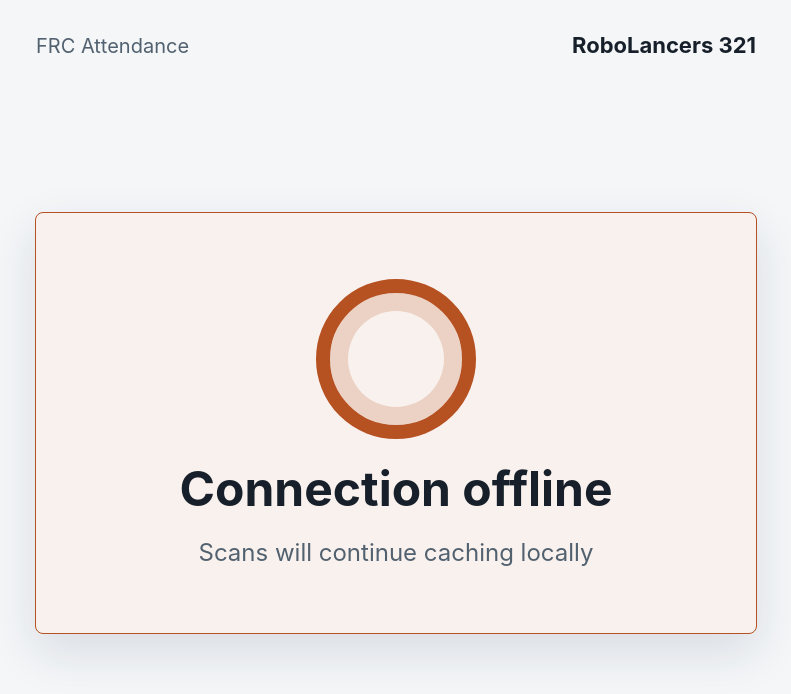
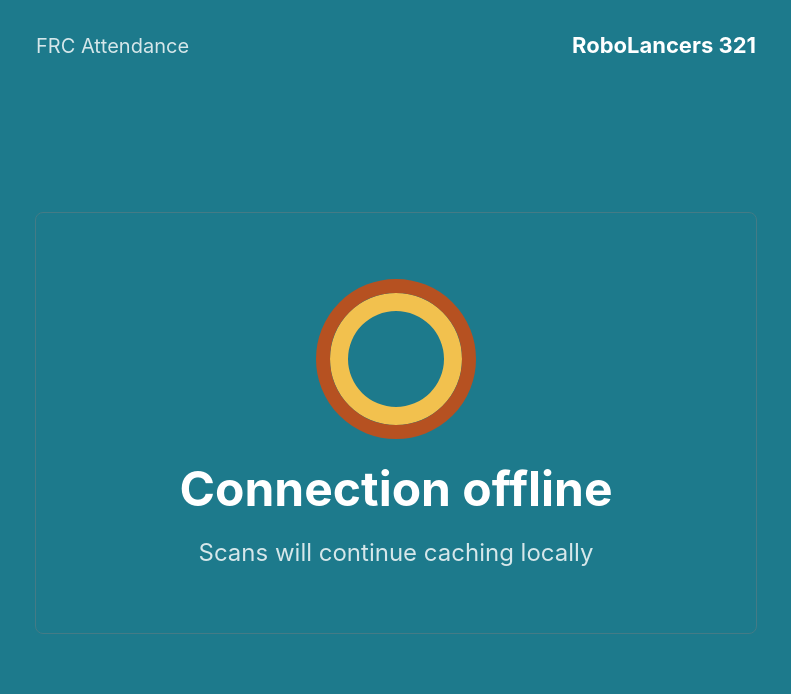
Before and after one commit to isriah/FRC-Attendance-System, a React (Vite) app in the folder apps/kiosk/: page / in a window 1280 px wide. Shown: the top 694 px of the page, without its empty margins (244-1035 px from the left). Built offline with nearby package versions, Linux system fonts and the light colour scheme; no server answers.

Commit message:
Use primary color for kiosk scan screen

```diff
--- a/apps/kiosk/src/ui/styles.css
+++ b/apps/kiosk/src/ui/styles.css
@@ -2,15 +2,16 @@ html,
 body,
 #root {
   --page-bg: #f4f6f8;
-  --surface-bg: #ffffff;
+  --surface-bg: var(--primary-color);
   --text-color: #17202a;
-  --muted-color: #52616f;
+  --on-primary-color: #ffffff;
+  --muted-color: color-mix(in srgb, var(--on-primary-color), var(--primary-color) 18%);
   --border-color: #d8dee6;
   --primary-color: #1d7a8c;
   --accent-color: #f2c14e;
   --primary-dark: color-mix(in srgb, var(--primary-color), #000000 26%);
   --primary-soft: color-mix(in srgb, var(--primary-color), #ffffff 76%);
-  --primary-bg: color-mix(in srgb, var(--primary-color), #ffffff 92%);
+  --primary-bg: var(--primary-color);
   --accent-dark: color-mix(in srgb, var(--accent-color), #000000 38%);
   --accent-soft: color-mix(in srgb, var(--accent-color), #ffffff 70%);
   --accent-bg: color-mix(in srgb, var(--accent-color), #ffffff 90%);
@@ -21,8 +22,8 @@ body,
   height: 100%;
   margin: 0;
   font-family: Inter, system-ui, -apple-system, BlinkMacSystemFont, "Segoe UI", sans-serif;
-  background: var(--page-bg);
-  color: var(--text-color);
+  background: var(--primary-color);
+  color: var(--on-primary-color);
 }
 
 .kiosk-shell {
@@ -46,7 +47,7 @@ body,
 }
 
 .kiosk-brand strong {
-  color: var(--text-color);
+  color: var(--on-primary-color);
   font-size: 22px;
 }
 
@@ -58,9 +59,9 @@ body,
   align-content: center;
   gap: 24px;
   background: var(--surface-bg);
-  border: 1px solid var(--border-color);
+  border: 1px solid color-mix(in srgb, var(--primary-dark), #ffffff 20%);
   border-radius: 8px;
-  box-shadow: 0 18px 48px rgba(24, 39, 75, 0.12);
+  box-shadow: none;
   text-align: center;
   transition: border-color 180ms ease, background 180ms ease;
 }
@@ -69,44 +70,44 @@ body,
   width: 132px;
   height: 132px;
   border-radius: 50%;
-  border: 14px solid var(--primary-color);
-  box-shadow: inset 0 0 0 18px var(--primary-soft);
+  border: 14px solid var(--primary-dark);
+  box-shadow: inset 0 0 0 18px var(--accent-color);
 }
 
 .scan-panel-welcome,
 .scan-panel-goodbye {
-  border-color: var(--primary-dark);
-  background: var(--primary-bg);
+  border-color: color-mix(in srgb, var(--primary-dark), #ffffff 20%);
+  background: var(--primary-color);
 }
 
 .scan-panel-welcome .reader-mark,
 .scan-panel-goodbye .reader-mark {
   border-color: var(--primary-dark);
-  box-shadow: inset 0 0 0 18px var(--primary-soft);
+  box-shadow: inset 0 0 0 18px var(--accent-color);
 }
 
 .scan-panel-duplicate {
-  border-color: var(--accent-dark);
-  background: var(--accent-bg);
+  border-color: color-mix(in srgb, var(--primary-dark), #ffffff 20%);
+  background: var(--primary-color);
 }
 
 .scan-panel-duplicate .reader-mark {
   border-color: var(--accent-dark);
-  box-shadow: inset 0 0 0 18px var(--accent-soft);
+  box-shadow: inset 0 0 0 18px var(--accent-color);
 }
 
 .scan-panel-rejected,
 .scan-panel-unknown,
 .scan-panel-offline {
-  border-color: var(--danger-color);
-  background: var(--danger-bg);
+  border-color: color-mix(in srgb, var(--primary-dark), #ffffff 20%);
+  background: var(--primary-color);
 }
 
 .scan-panel-rejected .reader-mark,
 .scan-panel-unknown .reader-mark,
 .scan-panel-offline .reader-mark {
   border-color: var(--danger-color);
-  box-shadow: inset 0 0 0 18px var(--danger-soft);
+  box-shadow: inset 0 0 0 18px var(--accent-color);
 }
 
 h1 {
```
Also changed, not shown: 4 other files (tests, documents, lock files or other folders).
